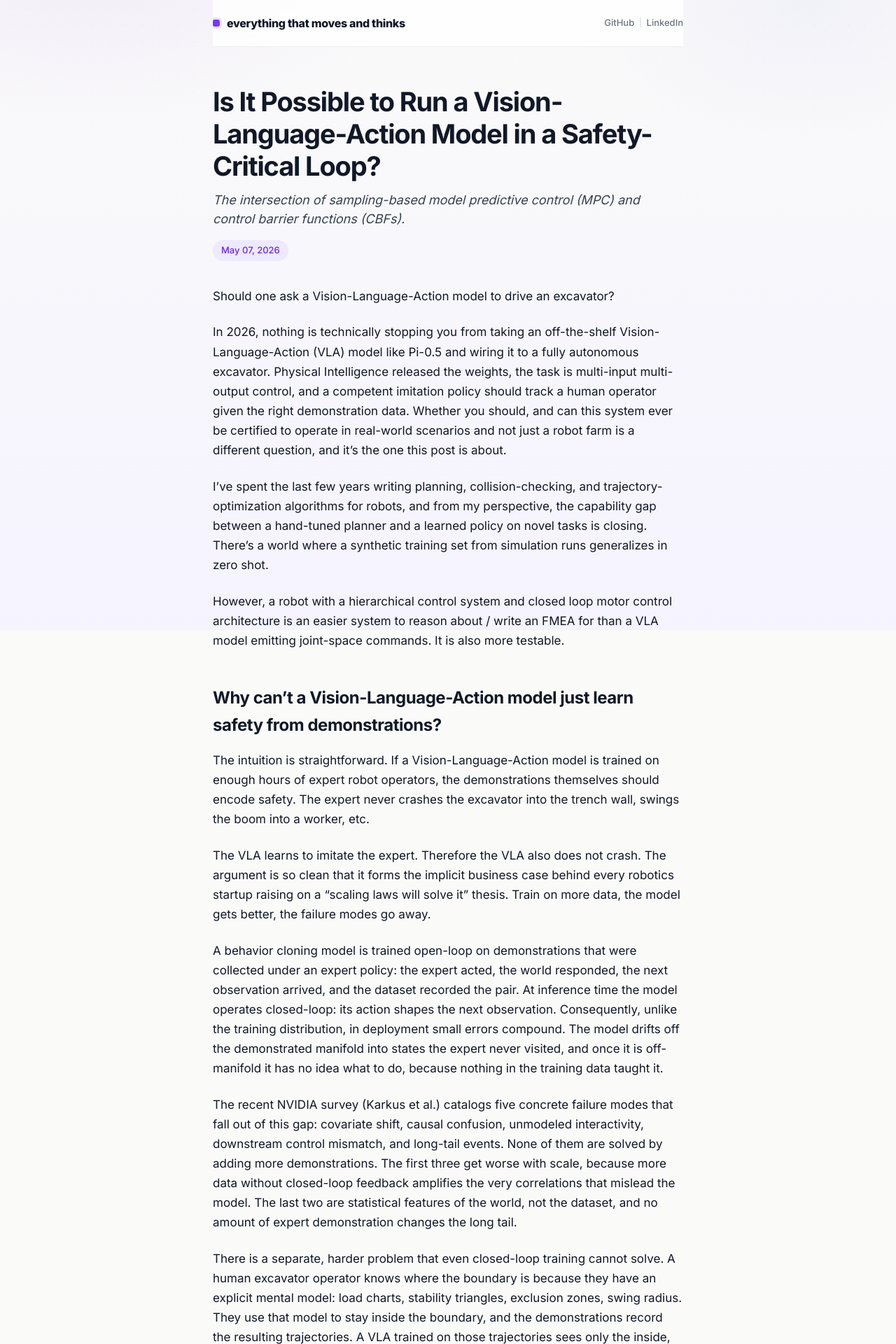
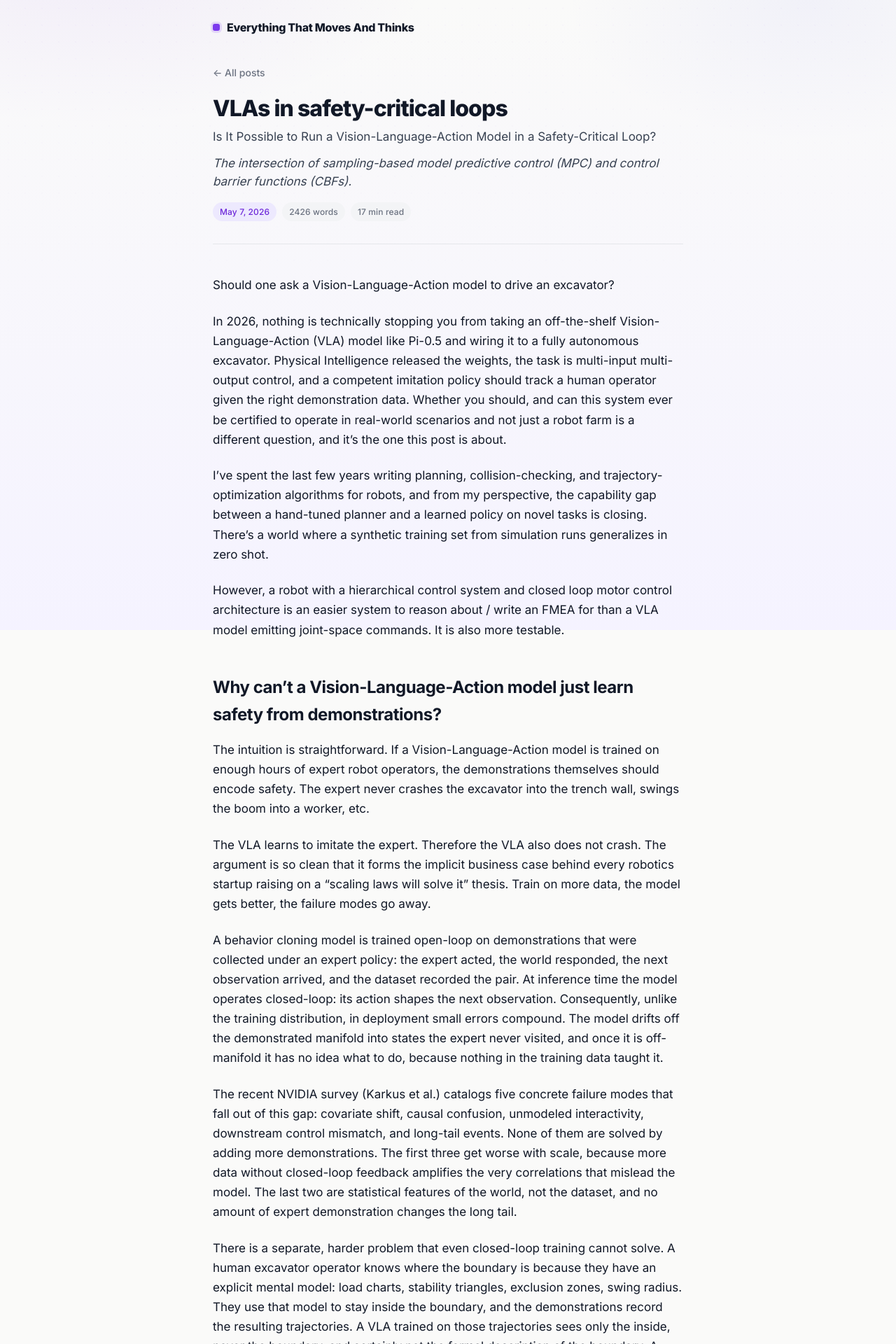
Before and after one commit to sheilsarda/robotics-blog, a Jekyll site: the page built from _posts/2026-05-07-vlas-in-safety-critical-applications.md, in a window 1280 px wide. Shown: the top 1920 px of the page at 70% size. Built offline with Jekyll 4.4.1, drawn with Linux system fonts in a browser that asks for light colours; some of the changed text lies outside the part shown.

Commit message:
more ui fixes pt 1000

```diff
--- a/_config.yml
+++ b/_config.yml
@@ -1,4 +1,4 @@
-title: "everything that moves and thinks"
+title: "Everything That Moves And Thinks"
 description: "I'm a robotics engineer exploring the intersection of large language models and physical manipulation."
 baseurl: "/robotics-blog"
 url: "https://sheilsarda.github.io"
--- a/_layouts/default.html
+++ b/_layouts/default.html
@@ -17,16 +17,16 @@
   <div class="container">
     <header class="site-header">
       <a href="{{ '/' | relative_url }}" class="site-title">{{ site.title }}</a>
-      <nav class="site-nav" aria-label="Site">
-        <a href="https://github.com/sheilsarda" class="nav-link" target="_blank" rel="noopener">GitHub</a>
-        <span class="link-sep" aria-hidden="true">|</span>
-        <a href="https://linkedin.com/in/sheilsarda" class="nav-link" target="_blank" rel="noopener">LinkedIn</a>
-      </nav>
     </header>
     <main>
       {{ content }}
     </main>
     <footer class="site-footer">
+      <p class="footer-links">
+        <a href="https://github.com/sheilsarda" target="_blank" rel="noopener">GitHub</a>
+        <span class="link-sep" aria-hidden="true">|</span>
+        <a href="https://linkedin.com/in/sheilsarda" target="_blank" rel="noopener">LinkedIn</a>
+      </p>
       <p>&copy; {{ site.time | date: '%Y' }} {{ site.title }}</p>
     </footer>
   </div>
--- a/_layouts/home.html
+++ b/_layouts/home.html
@@ -42,9 +42,4 @@ layout: default
   <h2 class="section-label">About</h2>
   <p class="about-bio">{{ site.description }}</p>
   {{ content }}
-  <p class="about-links">
-    <a href="https://github.com/sheilsarda">GitHub</a>
-    <span class="link-sep" aria-hidden="true">|</span>
-    <a href="https://linkedin.com/in/sheilsarda">LinkedIn</a>
-  </p>
 </section>
--- a/_layouts/post.html
+++ b/_layouts/post.html
@@ -2,12 +2,38 @@
 layout: default
 ---
 
+{% assign words = content | number_of_words %}
+{% assign read_time = words | plus: 149 | divided_by: 150 %}
+{% if read_time < 1 %}{% assign read_time = 1 %}{% endif %}
+{% assign display_title = page.short_title | default: page.title %}
+
 <article class="post">
+  <p class="post-back"><a href="{{ '/' | relative_url }}">&larr; All posts</a></p>
+
   <header class="post-header">
-    <h1>{{ page.title }}</h1>
+    <h1 class="post-title">{{ display_title }}</h1>
+
+    {% if page.title != display_title %}
+      {% assign title_sep = page.short_title | append: ': ' %}
+      {% if page.title contains title_sep %}
+        {% assign title_extension = page.title | split: title_sep | last %}
+      {% else %}
+        {% assign title_extension = page.title %}
+      {% endif %}
+      <p class="post-title-extension">{{ title_extension }}</p>
+    {% endif %}
+
     {% if page.description %}<p class="post-subtitle">{{ page.description }}</p>{% endif %}
-    <time datetime="{{ page.date | date_to_xmlschema }}">{{ page.date | date: "%B %d, %Y" }}</time>
+
+    <div class="post-meta">
+      <span class="meta-badge meta-badge--date">
+        <time datetime="{{ page.date | date_to_xmlschema }}">{{ page.date | date: "%b %-d, %Y" }}</time>
+      </span>
+      <span class="meta-badge">{{ words | number_with_delimiter }} words</span>
+      <span class="meta-badge">{{ read_time }} min read</span>
+    </div>
   </header>
+
   <div class="post-content">
     {{ content }}
   </div>
--- a/assets/css/style.css
+++ b/assets/css/style.css
@@ -76,20 +76,10 @@ body {
 
 /* --- Header --- */
 .site-header {
-  display: flex;
-  align-items: center;
-  justify-content: space-between;
-  flex-wrap: nowrap;
-  gap: 16px;
-  padding: 20px 0;
+  padding: 24px 0 16px;
   margin-bottom: 8px;
-  position: sticky;
-  top: 0;
-  z-index: 10;
-  background: var(--surface-raised);
-  backdrop-filter: blur(12px);
-  -webkit-backdrop-filter: blur(12px);
-  border-bottom: 1px solid rgba(229, 231, 235, 0.7);
+  background: transparent;
+  border-bottom: none;
 }
 
 .site-title {
@@ -101,11 +91,6 @@ body {
   display: inline-flex;
   align-items: center;
   gap: 10px;
-  min-width: 0;
-  flex: 1 1 auto;
-  overflow: hidden;
-  text-overflow: ellipsis;
-  white-space: nowrap;
   transition: color 0.2s var(--ease);
 }
 
@@ -131,42 +116,27 @@ body {
   box-shadow: 0 0 0 5px var(--purple-glow);
 }
 
-.site-nav {
-  display: flex;
-  align-items: center;
-  flex-shrink: 0;
-  font-size: 13px;
-  white-space: nowrap;
-}
-
-.nav-link {
-  font-size: 13px;
-  font-weight: 500;
-  color: var(--ink-faint);
-  text-decoration: none;
-  transition: color 0.2s var(--ease);
-}
-
-.nav-link:hover {
-  color: var(--purple);
-  text-decoration: none;
-}
-
 .link-sep {
   margin: 0 0.5em;
   color: #D1D5DB;
   user-select: none;
 }
 
-.about-links {
-  margin-top: 4px !important;
-  margin-bottom: 0 !important;
-  font-size: 16px;
+.footer-links {
+  margin-bottom: 8px;
+  font-size: 14px;
   white-space: nowrap;
 }
 
-.about-links a:hover {
-  text-decoration: underline;
+.footer-links a {
+  color: var(--ink-faint);
+  text-decoration: none;
+  font-weight: 500;
+}
+
+.footer-links a:hover {
+  color: var(--purple);
+  text-decoration: none;
 }
 
 /* --- Section labels --- */
@@ -413,40 +383,75 @@ main > section > p,
 }
 
 /* --- Post page --- */
-.post-header {
-  padding: 48px 0 36px;
+.post-back {
+  margin: 24px 0 0;
+  font-size: 14px;
 }
 
-.post-header h1 {
-  font-size: clamp(1.75rem, 4vw, 2.375rem);
-  font-weight: 700;
-  line-height: 1.2;
+.post-back a {
+  color: var(--ink-faint);
+  text-decoration: none;
+  font-weight: 500;
+  transition: color 0.2s var(--ease);
+}
+
+.post-back a:hover {
+  color: var(--purple);
+  text-decoration: none;
+}
+
+.post-header {
+  padding: 20px 0 32px;
+  margin-bottom: 8px;
+  border-bottom: 1px solid var(--border);
+}
+
+.post-title {
+  font-size: clamp(1.5rem, 3.5vw, 2rem);
+  font-weight: 800;
+  line-height: 1.25;
   letter-spacing: -0.03em;
   color: var(--ink);
+  margin-bottom: 8px;
+}
+
+.post-title-extension {
+  font-size: 17px;
+  line-height: 1.45;
+  color: var(--ink-muted);
   margin-bottom: 12px;
+  max-width: 640px;
 }
 
 .post-subtitle {
-  font-size: 18px;
-  line-height: 1.5;
+  font-size: 17px;
+  line-height: 1.55;
   color: var(--ink-muted);
   font-style: italic;
   margin-bottom: 16px;
   max-width: 640px;
 }
 
+.post-header .post-meta {
+  margin-bottom: 0;
+}
+
 .post-header time {
-  display: inline-block;
-  font-size: 13px;
-  font-weight: 500;
-  color: var(--purple-dark);
-  background: var(--purple-light);
-  padding: 4px 12px;
-  border-radius: 999px;
+  color: inherit;
+  background: none;
+  padding: 0;
+  border-radius: 0;
+  font-size: inherit;
+  font-weight: inherit;
 }
 
 .post-content {
-  padding-bottom: 40px;
+  padding: 36px 0 48px;
+}
+
+/* Hide duplicate title if old markdown still has a leading h1 */
+.post-content > h1:first-child {
+  display: none;
 }
 
 .post-content h2 {
@@ -547,8 +552,8 @@ main > section > p,
     font-size: 15px;
   }
 
-  .post-header h1 {
-    font-size: 1.65rem;
+  .post-title {
+    font-size: 1.4rem;
   }
 
   .has-tip::after {
@@ -569,8 +574,7 @@ main > section > p,
   }
 
   .post-card,
-  .site-title::before,
-  .nav-link {
+  .site-title::before {
     transition: none;
   }
 }
```
